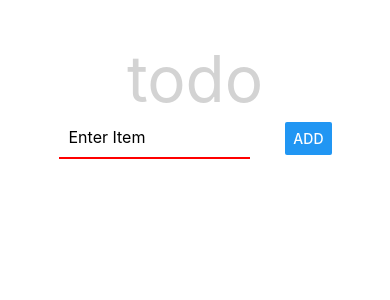
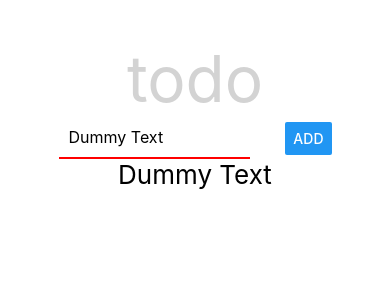
Before and after one commit to HamzaAhmedSheikh/react-native-todo-app-with-expo, a React Native app: screen / in a window 390 px wide. Shown: the top 300 px of the page. Built offline with nearby package versions, Linux system fonts and the light colour scheme.

Commit message:
Update TodoApp.js

```diff
--- a/src/components/todo-app/TodoApp.js
+++ b/src/components/todo-app/TodoApp.js
@@ -2,6 +2,14 @@ import React, { useState } from 'react';
 import { StyleSheet, Text, TextInput, View, Button, ScrollView, TouchableOpacity, Keyboard } from 'react-native';
 
 export default function TodoApp() {
+   const [getText, setText] = useState("Dummy Text");
+   const [getList, setList] = useState([]);
+
+   let addItem = () => {
+      console.log(getText);
+      setText('');
+   }
+
   return (
     <View style={styles.container}>
      <Text style={styles.title}> todo </Text>
@@ -9,8 +17,14 @@ export default function TodoApp() {
       <TextInput
         style={styles.textInput}
         placeholder="Enter Item"
+        onChangeText={text => setText(text)}
+        value={getText}
       />
-      <Button title='ADD' />
+      <Button title='ADD' onPress={addItem} />
+     </View>
+
+     <View>
+       <Text style={{ fontSize: 26 }}> {getText} </Text>
      </View>
     </View>
   )
```
